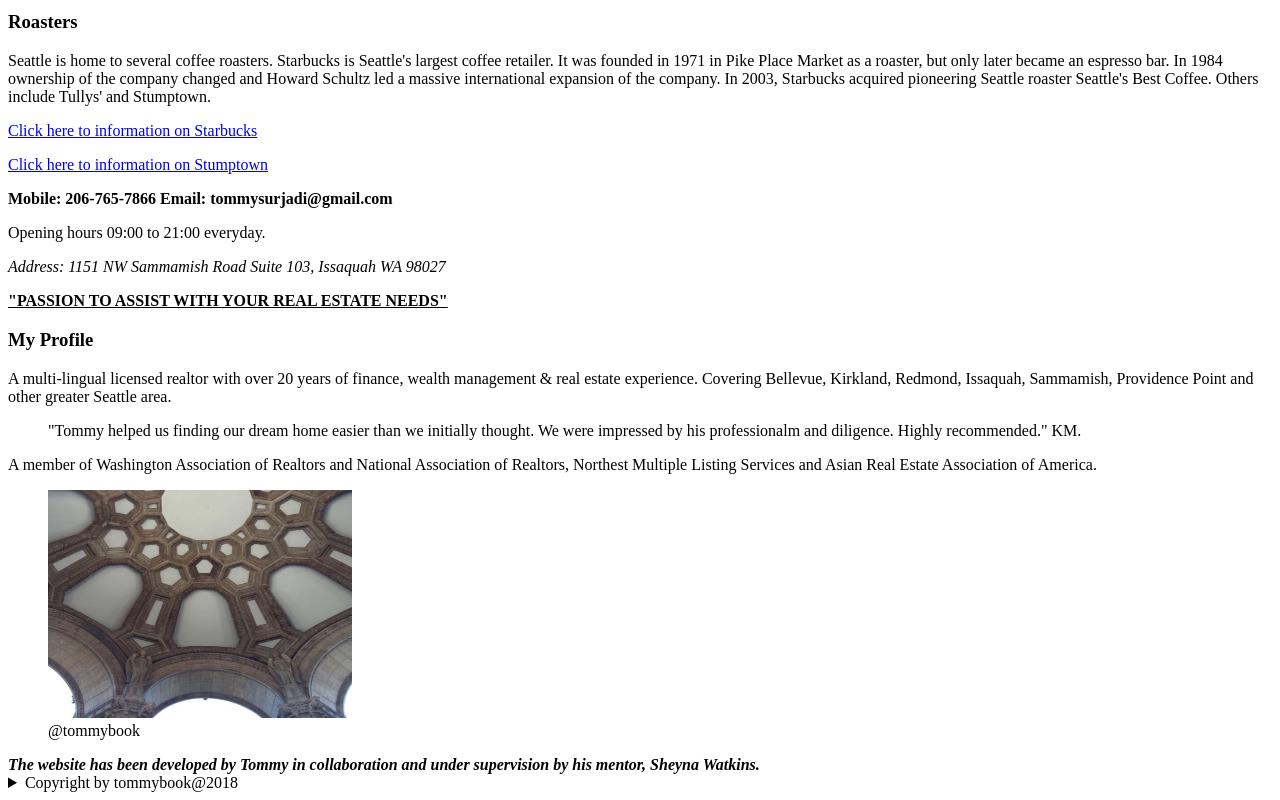
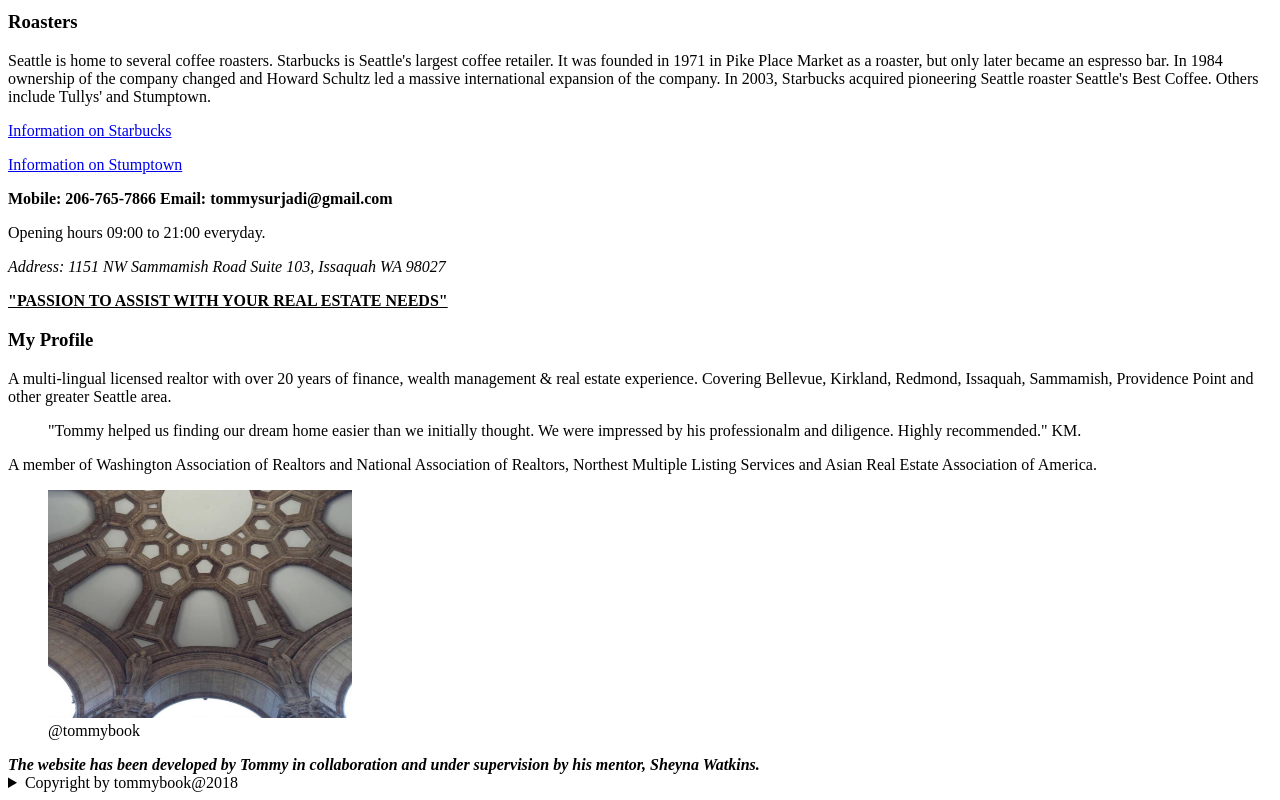
Before and after one commit to github-tommy/portfolio, a plain HTML site: page index.html in a window 1280 px wide. Shown: the part 2099-2899 px from the top of the page. Drawn offline with Linux system fonts and the light colour scheme.

Commit message:
Revised link on starbuck and stumptown

```diff
--- a/index.html
+++ b/index.html
@@ -88,10 +88,10 @@
                        Seattle is home to several coffee roasters. Starbucks is Seattle's largest coffee retailer. It was founded in 1971 in Pike Place Market as a roaster, but only later became an espresso bar. In 1984 ownership of the company changed and Howard Schultz led a massive international expansion of the company. In 2003, Starbucks acquired pioneering Seattle roaster Seattle's Best Coffee. Others include Tullys' and Stumptown.
                    </p>
                     <p>
-                        <a href="https://en.wikipedia.org/wiki/Starbucks">Click here to information on Starbucks</a>
+                        <a href="https://en.wikipedia.org/wiki/Starbucks">Information on Starbucks</a>
                     </p>
                     <p>
-                        <a href="https://en.wikipedia.org/wiki/Stumptown_Coffee_Roasters">Click here to information on Stumptown</a>
+                        <a href="https://en.wikipedia.org/wiki/Stumptown_Coffee_Roasters">Information on Stumptown</a>
                     </p>
                   </section>
                 <p>
```
